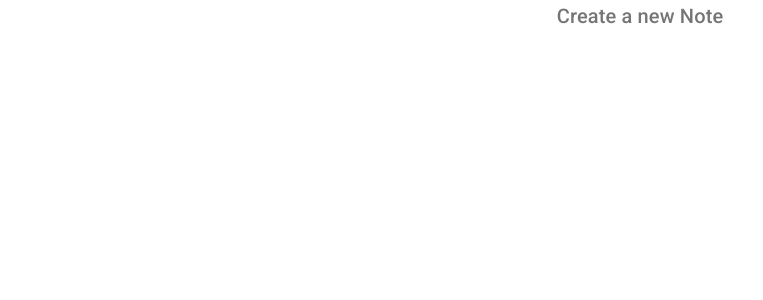
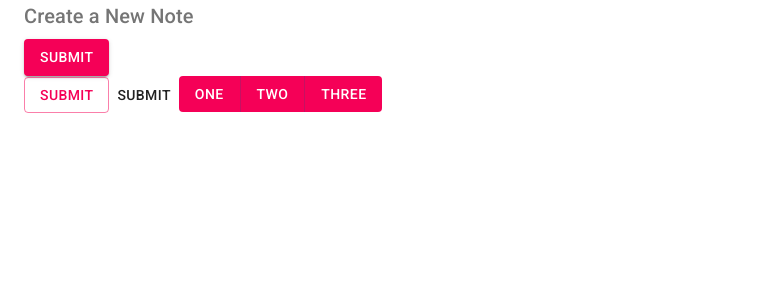
Before and after one commit to Dhrunit/Material-Ui-Example, a React (Create React App) app: page /create in a window 1280 px wide. Shown: the top 300 px of the page, without its empty margins (0-763 px from the left). Built offline with nearby package versions, Linux system fonts and the light colour scheme.

Commit message:
Used buttons

```diff
--- a/src/pages/Create.js
+++ b/src/pages/Create.js
@@ -1,21 +1,42 @@
 import React from 'react'
 import Typography from '@material-ui/core/Typography'
+import Button from '@material-ui/core/Button'
+import ButtonGroup from '@material-ui/core/ButtonGroup'
+import Container from '@material-ui/core/Container'
 
 export default function Create() {
 	return (
-		<div>
+		<Container size='sm'>
 			<Typography
 				variant='h6'
+				color='textSecondary'
 				component='h2'
-				color='textSecondary'
-				align='center'>
-				Create a new Note
+				gutterBottom>
+				Create a New Note
 			</Typography>
-			{/* <Typography color='error' noWrap>
-				Lorem, ipsum dolor sit amet consectetur adipisicing elit.
-				Quibusdam saepe eius illo eum nisi facere ipsam, rerum quos
-				earum consequatur.
-			</Typography> */}
-		</div>
+
+			<Button
+				onClick={() => console.log('you clicked me')}
+				type='submit'
+				color='secondary'
+				variant='contained'>
+				Submit
+			</Button>
+
+			<br />
+
+			<Button type='submit' color='secondary' variant='outlined'>
+				Submit
+			</Button>
+			<Button type='submit' color='default'>
+				Submit
+			</Button>
+
+			<ButtonGroup color='secondary' variant='contained' disableElevation>
+				<Button>One</Button>
+				<Button>Two</Button>
+				<Button>Three</Button>
+			</ButtonGroup>
+		</Container>
 	)
 }
```
